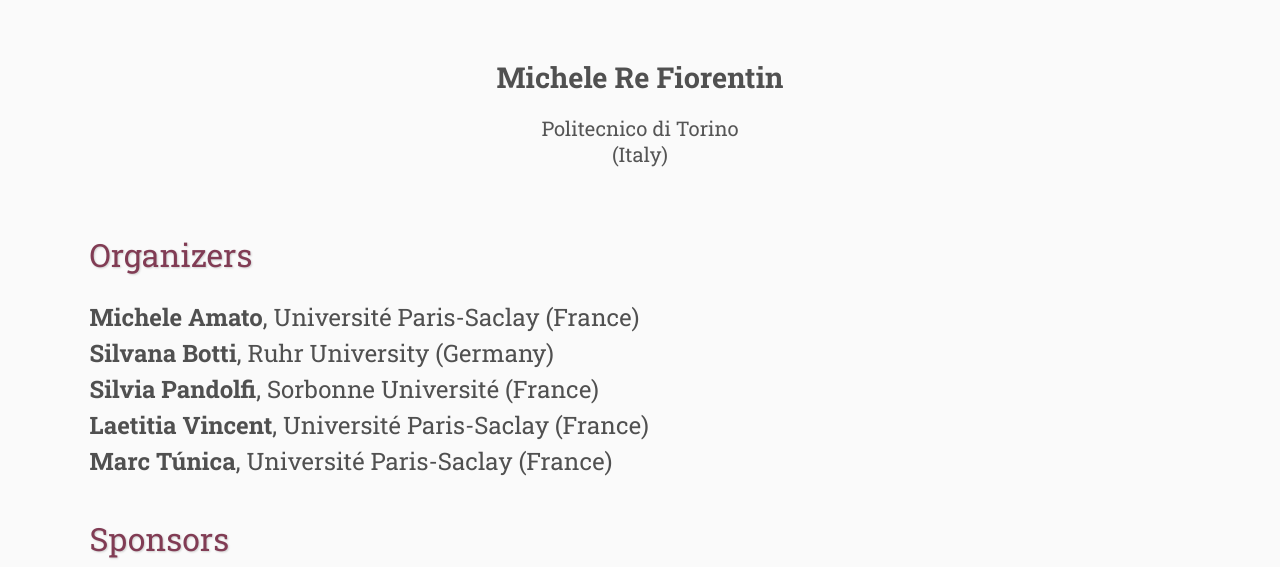
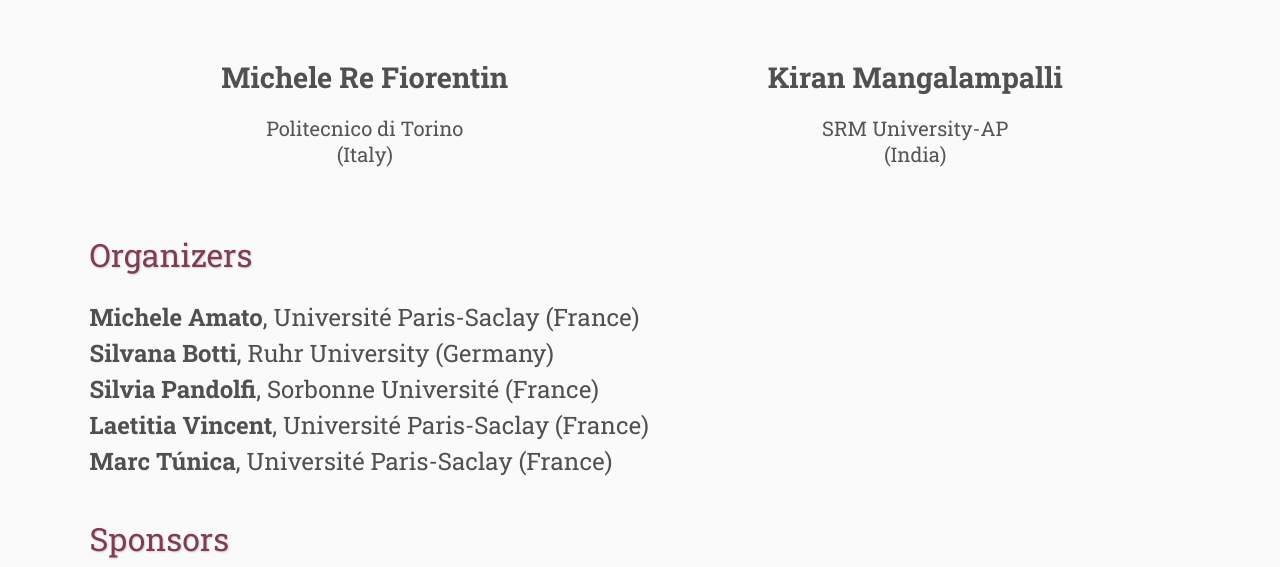
Before and after one commit to Mtunica/test_website, a plain HTML site: page index.html in a window 1280 px wide. Shown: the part 1865-2432 px from the top of the page. Drawn offline with Linux system fonts and the light colour scheme.

Commit message:
Add speaker

```diff
--- a/index.html
+++ b/index.html
@@ -122,18 +122,15 @@ The 3rd International Workshop on Hexagonal SiGe and related materials will take
         </div>
     </div>
      <div class="speakers">
-          <div class="speaker">
-                 <b></b><br><br>
-                <span class="small-text"> <br> </span><br>
-        </div>
         <div class="speaker">
                  <b>Michele Re Fiorentin</b><br><br>
                 <span class="small-text"> Politecnico di Torino <br> (Italy)</span><br>
         </div>
            <div class="speaker">
-                 <b></b><br><br>
-                <span class="small-text"> <br> </span><br>
+                 <b>Kiran Mangalampalli</b><br><br>
+                <span class="small-text">SRM University-AP<br> (India) </span><br>
         </div>
+
         </div>
 </div>
 
```
